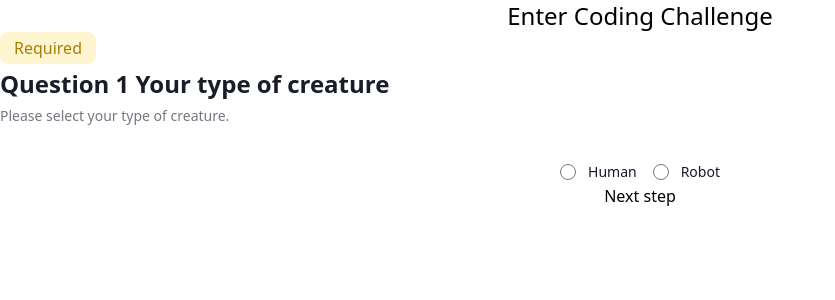
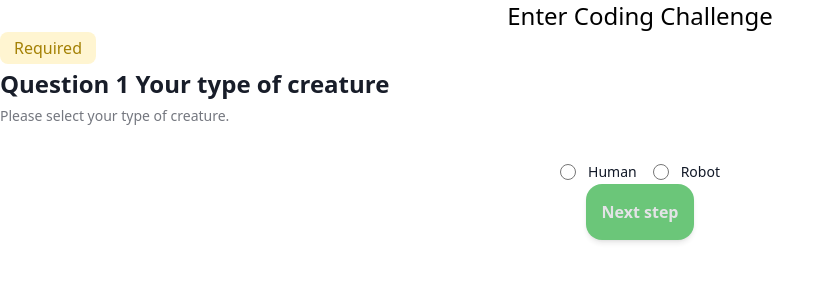
Before and after one commit to CharlesOuverleaux/enter-challenge, a Next.js app: page / in a window 1280 px wide. Shown: the top 300 px of the page, without its empty margins (0-835 px from the left). Built offline with nearby package versions, Linux system fonts and the light colour scheme.

Commit message:
Style btn

```diff
--- /dev/null
+++ b/components/actions/Button/Button.tsx
@@ -0,0 +1,26 @@
+import clsx from "clsx";
+import React, { FC } from "react";
+
+interface ButtonProps {
+  ctaText: string;
+  onClick: (e: any) => void;
+  style: "primary" | "secondary";
+}
+
+const Button: FC<ButtonProps> = ({ ctaText, onClick, style = "primary" }) => {
+  return (
+    <button
+      onClick={onClick}
+      className={clsx(
+        "p-4 rounded-2xl shadow-md opacity-90 hover:opacity-100 font-bold",
+        style === "primary"
+          ? "bg-primary-standard text-base-100"
+          : "bg-secondary-standard text-base-10"
+      )}
+    >
+      {ctaText}
+    </button>
+  );
+};
+
+export default Button;
--- a/components/forms/ProfileForm/ProfileForm/ProfileForm.tsx
+++ b/components/forms/ProfileForm/ProfileForm/ProfileForm.tsx
@@ -10,6 +10,7 @@ import FormError from "../FormError/FormError";
 import { getNextStepLogic } from "../../../../helpers/getNextStepLogic";
 import { getFormResults } from "../../../../helpers/getFormResults";
 import { getUpdatedSteps } from "../../../../helpers/getUpdatedSteps";
+import Button from "../../../actions/Button/Button";
 
 interface ProfileFormProps {
   formData: FormData;
@@ -125,19 +126,25 @@ const ProfileForm: FC<ProfileFormProps> = ({ formData }) => {
       </div>
       <div>
         {stepIndex > 0 && (
-          <button onClick={handlePreviousStep}>
-            {currentStep.primaryButtonLabel}
-          </button>
+          <Button
+            ctaText={currentStep.primaryButtonLabel}
+            onClick={handlePreviousStep}
+            style="primary"
+          />
         )}
         {stepIndex < formData.steps.length - 1 && (
-          <button onClick={handleNextStep}>
-            {currentStep.secondaryButtonLabel}
-          </button>
+          <Button
+            ctaText={currentStep.secondaryButtonLabel}
+            onClick={handleNextStep}
+            style="secondary"
+          />
         )}
         {stepIndex === formData.steps.length - 1 && (
-          <button onClick={handleSubmit}>
-            {currentStep.secondaryButtonLabel}
-          </button>
+          <Button
+            ctaText={currentStep.secondaryButtonLabel}
+            onClick={handleSubmit}
+            style="secondary"
+          />
         )}
       </div>
     </form>
```
